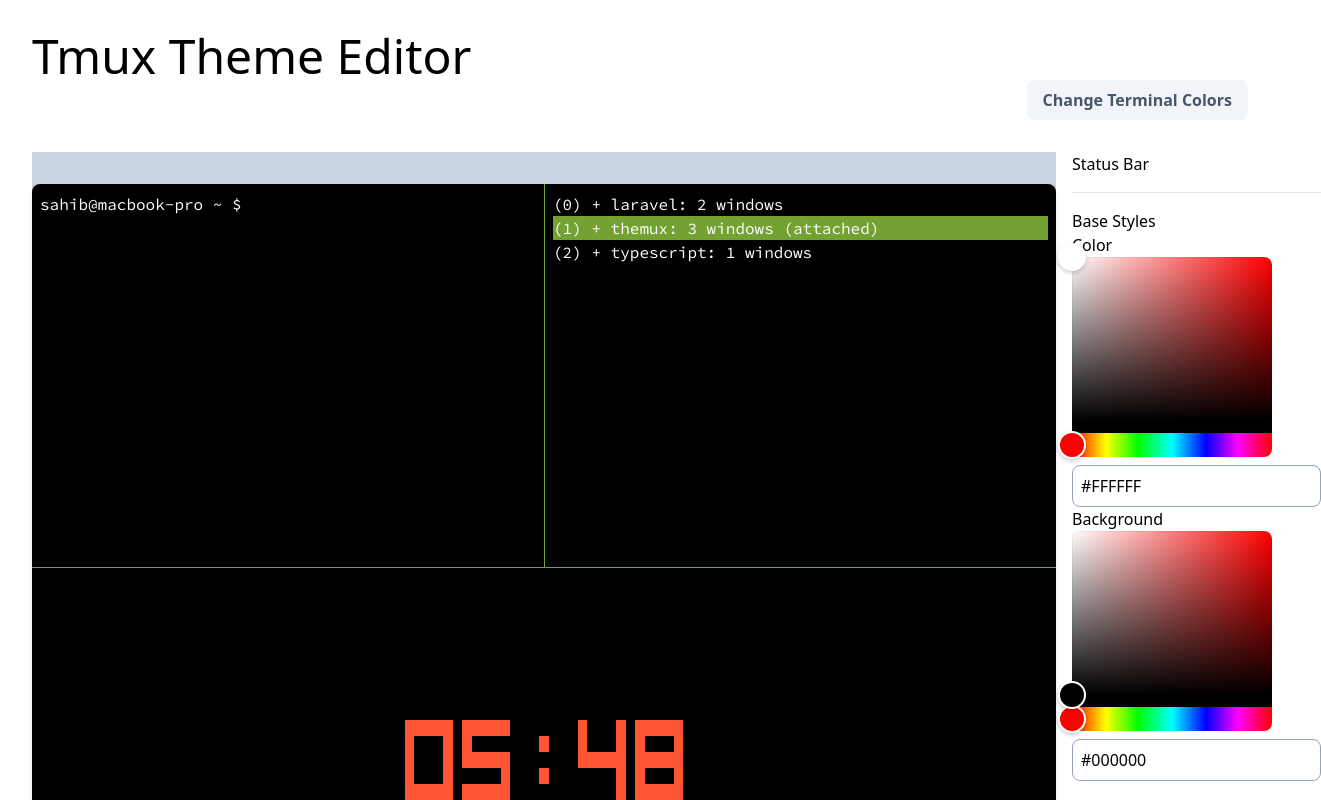
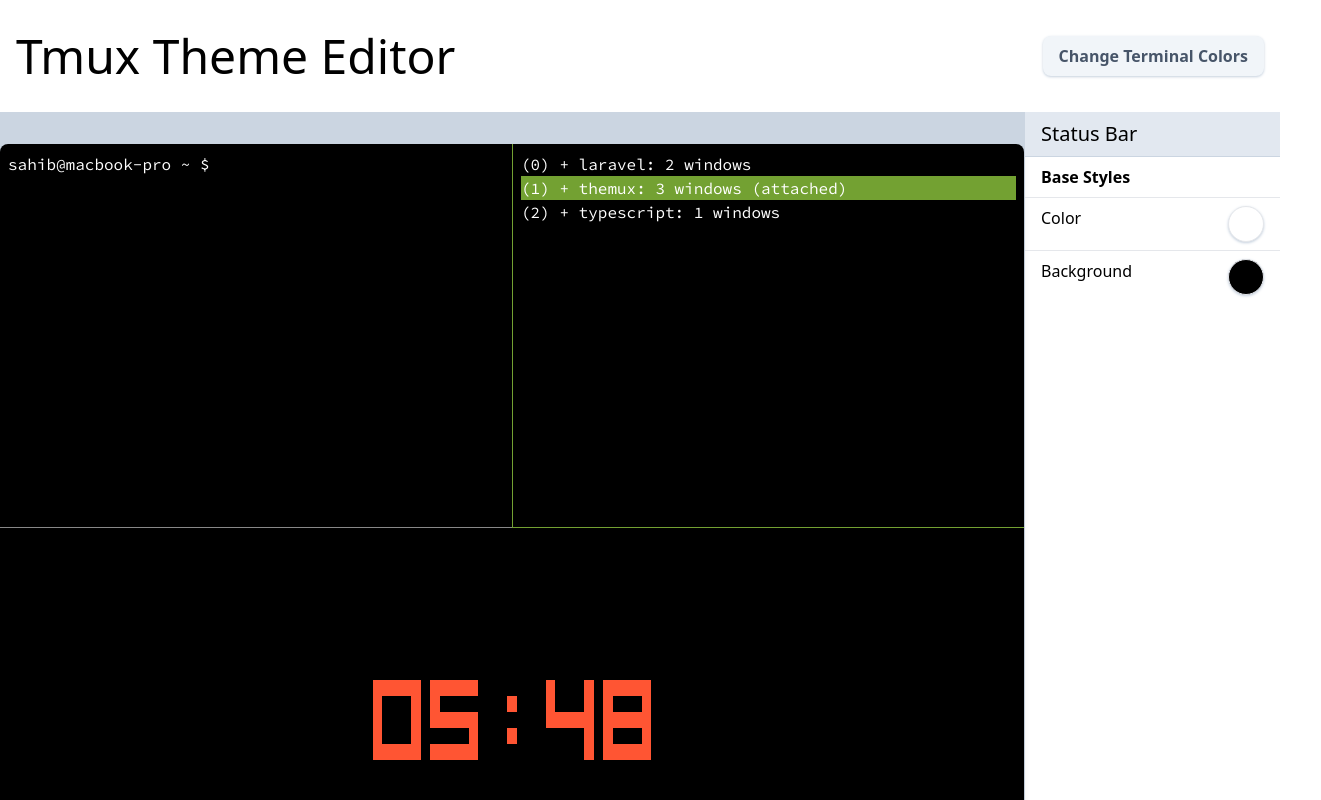
Before and after one commit to sahibalejandro/themux, a React (Vite) app: page / in a window 1280 px wide. Shown: the top 800 px of the page, 1321 px wide, since content can reach past the window. Built offline with nearby package versions, Linux system fonts and the light colour scheme.

Commit message:
Display elements and properties

```diff
--- a/src/components/App.tsx
+++ b/src/components/App.tsx
@@ -4,18 +4,20 @@ import TerminalColors from "./TerminalColors";
 
 export default function App() {
   return (
-    <div className="px-8 pb-16">
-      <h1 className="text-5xl mt-8">Tmux Theme Editor</h1>
-      <div className="text-right">
-        <TerminalColors />
+    <div className="py-8">
+      <div className="flex items-center px-4">
+        <h1 className="text-5xl">Tmux Theme Editor</h1>
+        <div className="ml-auto">
+          <TerminalColors />
+        </div>
       </div>
       <div className="flex mt-8">
-        <div className="flex flex-grow justify-center bg-slate-300 py-8">
+        <div className="flex flex-grow justify-center bg-slate-300 py-8 border-r border-slate-300">
           <div className="w-[1024px]">
             <Terminal />
           </div>
         </div>
-        <div className="ml-4 w-[400px]">
+        <div className="w-[400px]">
           <ElementsPanel />
         </div>
       </div>
--- a/src/components/ColorPicker.tsx
+++ b/src/components/ColorPicker.tsx
@@ -1,3 +1,4 @@
+import { useState } from "react";
 import { HexColorInput, HexColorPicker } from "react-colorful";
 
 type PropsType = {
@@ -6,17 +7,40 @@ type PropsType = {
 };
 
 export default function ColorPicker(props: PropsType) {
+  const [showColorPicker, setShowColorPicker] = useState(false);
+
+  function toggleColorPicker() {
+    setShowColorPicker(!showColorPicker);
+  }
+
   return (
-    <>
+    <div>
+      <div
+        className="color-preview ml-auto"
+        style={{ backgroundColor: props.color }}
+        onClick={toggleColorPicker}
+      ></div>
+      {showColorPicker && (
+        <div className="flex mt-4">
+          <div>
             <HexColorPicker color={props.color} onChange={props.onChange} />
-      <div className="text-right">
+            <div className="text-center mt-2">
               <HexColorInput
                 prefixed
                 color={props.color}
                 onChange={props.onChange}
-          className="input uppercase"
+                className="input uppercase text-center w-full"
               />
             </div>
-    </>
+          </div>
+          <div
+            className="mx-3 text-slate-500 cursor-pointer"
+            onClick={toggleColorPicker}
+          >
+            &times;
+          </div>
+        </div>
+      )}
+    </div>
   );
 }
--- a/src/components/Element.tsx
+++ b/src/components/Element.tsx
@@ -5,27 +5,19 @@ import type { Element } from "../types";
 
 type PropsType = {
   element: Element;
-  onPropertyChange: (
-    elementName: string,
-    propertyName: string,
-    value: string
-  ) => void;
+  onPropertyChange: (propertyName: string, value: string) => void;
 };
 
 export default observer(function (props: PropsType) {
   const { element } = props;
 
-  function handlePropertyOnChange(propertyName: string, value: string) {
-    props.onPropertyChange(element.name, propertyName, value);
-  }
-
   return (
-    <div className="mt-4 pt-4 border-t">
-      <div className="pr-2">{element.display}</div>
+    <>
+      <div className="px-4 py-2 font-bold">{element.display}</div>
 
       {element.properties.map((property) => (
         <div key={`${element.name}.${property.name}`}>
-          <Property property={property} onChange={handlePropertyOnChange} />
+          <Property property={property} onChange={props.onPropertyChange} />
         </div>
       ))}
 
@@ -39,6 +31,6 @@ export default observer(function (props: PropsType) {
         )}
       </div>
       */}
-    </div>
+    </>
   );
 });
--- a/src/components/ElementsPanel.tsx
+++ b/src/components/ElementsPanel.tsx
@@ -4,27 +4,31 @@ import store from "../store";
 import Element from "./Element";
 
 function ElementsPanel() {
-  function handlePropertyChange(
-    elementName: string,
-    propertyName: string,
-    value: string
-  ) {
+  /**
+   * The function returned is passed down to the property component
+   * where is called to update the property value.
+   */
+  function makePropertyOnChangeHandler(elementName: string) {
+    return (propertyName: string, value: string) => {
       store.setPropertyValue(
         store.currentTerminalComponentName,
         elementName,
         propertyName,
         value
       );
+    };
   }
 
   return (
     <div>
+      <div className="bg-slate-200 border-b border-slate-300 px-4 py-2 text-xl">
         {store.getCurrentTerminalComponent().display}
+      </div>
       {store.getCurrentTerminalComponentElements().map((element, idx) => (
         <Element
           key={`element-${idx}`}
           element={element}
-          onPropertyChange={handlePropertyChange}
+          onPropertyChange={makePropertyOnChangeHandler(element.name)}
         />
       ))}
     </div>
--- a/src/components/Property.tsx
+++ b/src/components/Property.tsx
@@ -7,33 +7,34 @@ import type { Property } from "../types";
 
 type Props = {
   property: Property;
-  onChange: (property: string, value: string) => void;
+  onChange: (propertyName: string, value: string) => void;
 };
 
 export default observer(function (props: Props) {
   let uiComponent;
   const { property } = props;
 
-  function makeOnChangeHandler(propertyName: string) {
-    return (value: string) => {
-      props.onChange(propertyName, value);
-    };
+  function handleOnChange(value: string) {
+    props.onChange(property.name, value);
   }
 
   if (property.uiControl === UIControls.ColorPicker) {
     uiComponent = (
-      <ColorPicker
-        color={property.value}
-        onChange={makeOnChangeHandler(property.name)}
-      />
+      <ColorPicker color={property.value} onChange={handleOnChange} />
+    );
+  }
+
+  if (property.uiControl === UIControls.ExtraText) {
+    uiComponent = (
+      <ExtraText text={property.value} onChange={handleOnChange}></ExtraText>
     );
   }
 
   return (
-    <div>
-      {property.display}
-
-      {uiComponent || (
+    <div className="flex border-t py-2 px-4">
+      <div>{property.display}</div>
+      {uiComponent && <div className="ml-auto">{uiComponent}</div>}
+      {uiComponent === undefined && (
         <div>
           UI Control <strong>{property.uiControl}</strong> not supported.
         </div>
--- a/src/index.css
+++ b/src/index.css
@@ -21,10 +21,14 @@
 }
 
 .button {
-  @apply font-bold bg-slate-100 rounded-lg text-slate-600 shadow-slate-300 px-4 py-2;
+  @apply font-bold bg-slate-100 rounded-lg text-slate-600 shadow shadow-slate-300 px-4 py-2;
   @apply hover:bg-slate-200 hover:text-slate-900
 }
 
 .input {
-  @apply border rounded-lg border-slate-400 mt-2 p-2;
+  @apply border rounded-lg border-slate-400 p-1;
 }
+
+.color-preview {
+  @apply w-9 h-9 rounded-full shadow shadow-slate-300 border cursor-pointer;
+}
```
Lines whose indentation alone changed are shown as unchanged.
